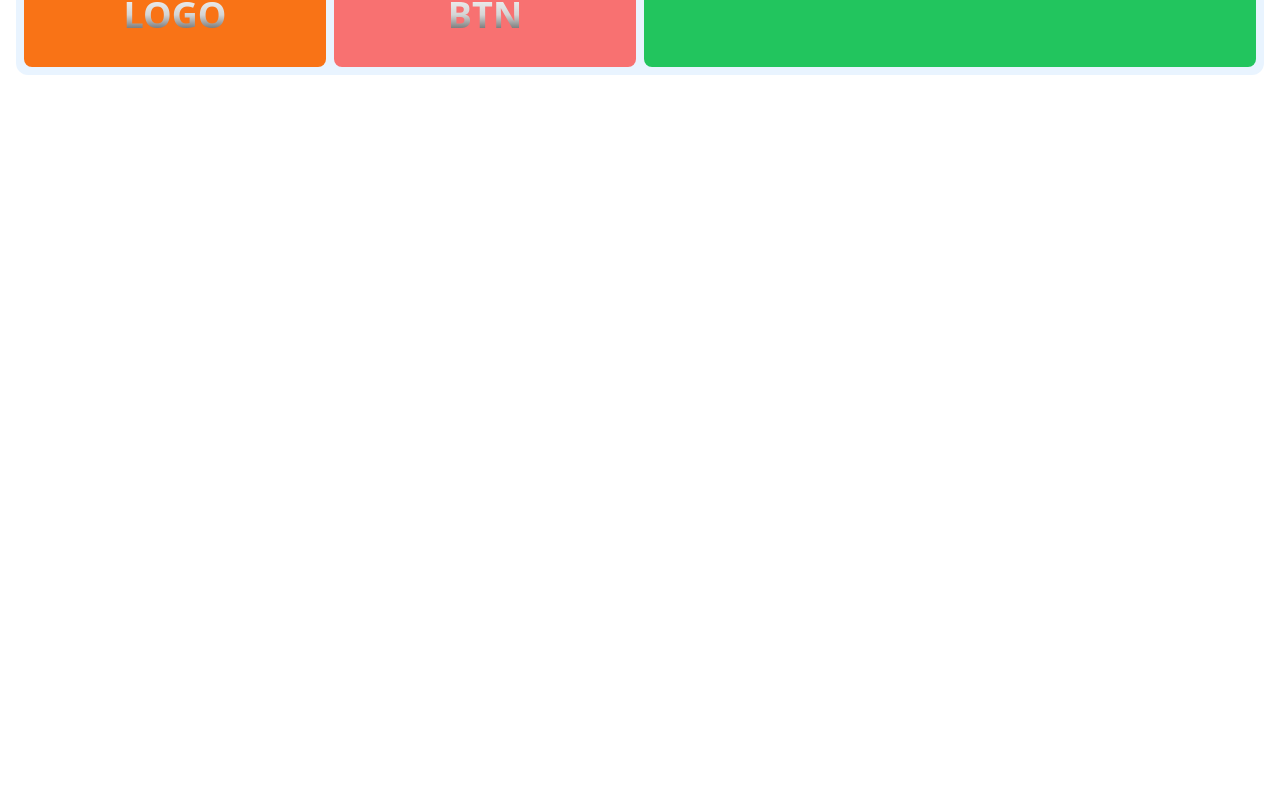
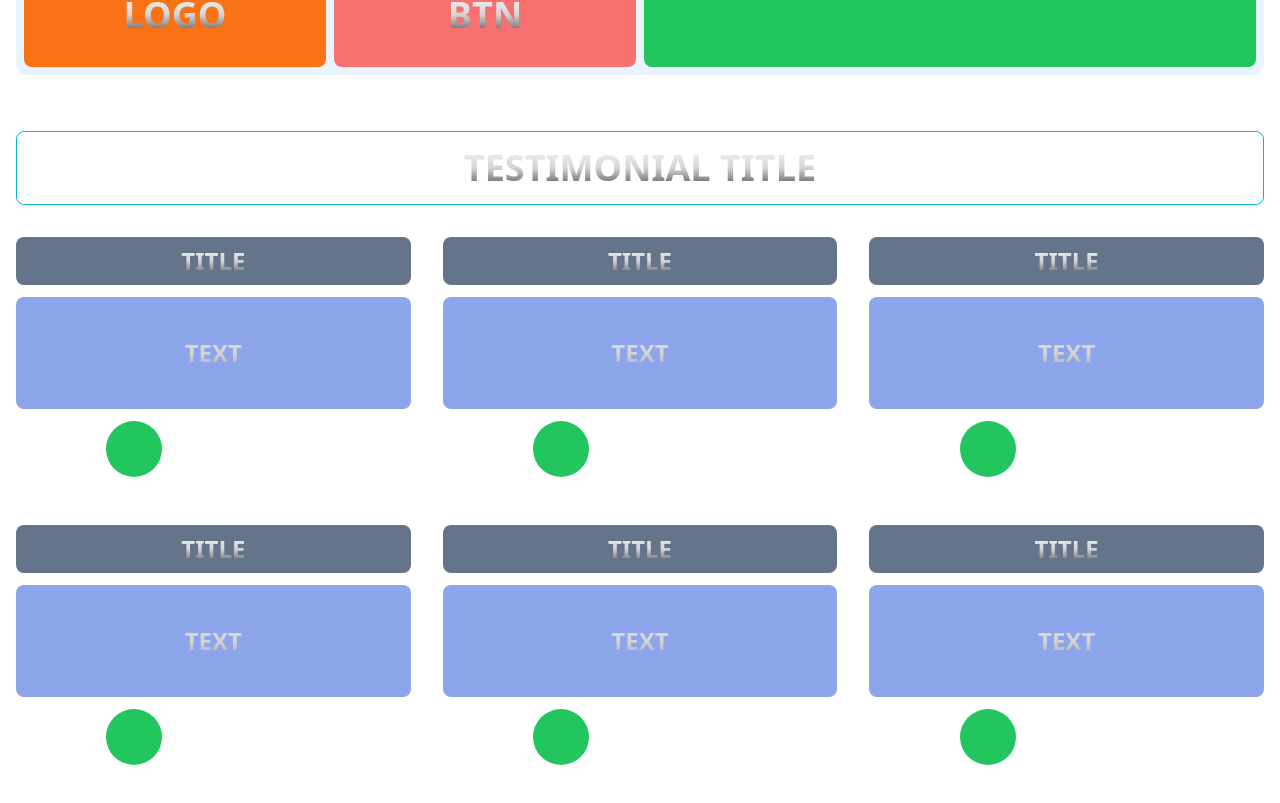
Before and after one commit to chiwantha/Responsive-Layout, a React (Vite) app: page / in a window 1280 px wide. Shown: the part 2057-2860 px from the top of the page. Before the commit the page ends 2188 px from the top, so only its background shows below. Built offline with nearby package versions, Linux system fonts and the light colour scheme.

Commit message:
finished the testimonial section with also framer motion added

```diff
--- a/src/App.jsx
+++ b/src/App.jsx
@@ -3,6 +3,7 @@ import About from "./sections/About";
 import Brands from "./sections/Brands";
 import Hero from "./sections/Hero";
 import Services from "./sections/Services";
+import Testimonial from "./sections/Testimonial";
 // import { motion, useScroll, useSpring } from "framer-motion";
 
 function App() {
@@ -41,6 +42,7 @@ function App() {
       <Brands />
       <Services />
       <About />
+      <Testimonial />
     </div>
   );
 }
--- /dev/null
+++ b/src/components/TestimonialCard.jsx
@@ -0,0 +1,51 @@
+import { motion } from "framer-motion";
+
+// eslint-disable-next-line react/prop-types
+const TestimonialCard = ({ delayIn }) => {
+  return (
+    <motion.div
+      initial={{ opacity: 0, y: 50 }}
+      whileInView={{ opacity: 1, y: 0 }}
+      transition={{ duration: 0.6, delay: delayIn ? delayIn : 0 }}
+      className="rounded-xl py-2 overflow-x-hidden overflow-y-hidden"
+    >
+      <div className="flex flex-col space-y-3 justify-center">
+        <div className="bg-slate-500 w-full py-2 rounded-lg">
+          <h1 className="text-center text-2xl ktext">TITLE</h1>
+        </div>
+        <div className="bg-blue-700/50 space-y-2 rounded-lg">
+          <p className="text-center text-2xl ktext py-10">TEXT</p>
+        </div>
+        <div className="w-full flex gap-3 justify-center items-center">
+          <motion.div
+            initial={{ opacity: 0, y: -50 }}
+            whileInView={{ opacity: 1, y: 0 }}
+            transition={{ duration: 0.6 }}
+            className="bg-green-500 aspect-square rounded-full w-14"
+          ></motion.div>
+
+          <div className="flex flex-col">
+            <motion.h3
+              initial={{ opacity: 0, x: -50 }}
+              whileInView={{ opacity: 1, x: 0 }}
+              transition={{ duration: 0.6 }}
+              className="text-white font-bold text-xl"
+            >
+              Persone Name
+            </motion.h3>
+            <motion.h4
+              initial={{ opacity: 0, x: 50 }}
+              whileInView={{ opacity: 1, x: 0 }}
+              transition={{ duration: 0.6 }}
+              className="text-white font-light text-sm"
+            >
+              Designamtion / Other
+            </motion.h4>
+          </div>
+        </div>
+      </div>
+    </motion.div>
+  );
+};
+
+export default TestimonialCard;
--- a/src/sections/About.jsx
+++ b/src/sections/About.jsx
@@ -10,7 +10,7 @@ const About = () => {
           transition={{ duration: 0.6 }}
           className="bg-blue-500 py-4 rounded-lg"
         >
-          <h1 className="text-center text-4xl ktext">TITLE</h1>
+          <h1 className="text-center text-4xl ktext">ABOUT TITLE</h1>
         </motion.div>
         <div className="grid grid-cols-1 md:grid-cols-2 gap-2">
           <div className="order-1 md:order-0 space-y-2">
--- /dev/null
+++ b/src/sections/Testimonial.jsx
@@ -0,0 +1,25 @@
+import TestimonialCard from "../components/TestimonialCard";
+
+const Testimonial = () => {
+  return (
+    <div className="overflow-x-hidden overflow-y-hidden pb-14 mx-4">
+      <div className="max-w-7xl  rounded-xl space-y-6 mx-auto">
+        <div className="border-cyan-500 border py-4 rounded-lg">
+          <h1 className="text-center text-3xl md:text-4xl ktext">
+            TESTIMONIAL TITLE
+          </h1>
+        </div>
+        <div className="grid grid-cols-1 md:grid-cols-2 lg:grid-cols-3 gap-8">
+          <TestimonialCard delayIn={0} />
+          <TestimonialCard delayIn={0.2} />
+          <TestimonialCard delayIn={0.4} />
+          <TestimonialCard delayIn={0.6} />
+          <TestimonialCard delayIn={0.8} />
+          <TestimonialCard delayIn={1} />
+        </div>
+      </div>
+    </div>
+  );
+};
+
+export default Testimonial;
```
